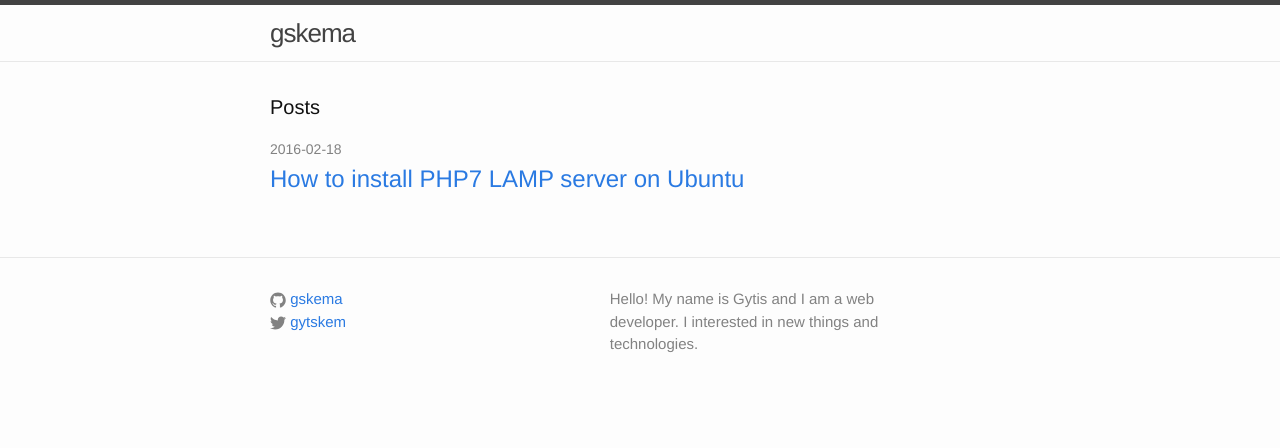
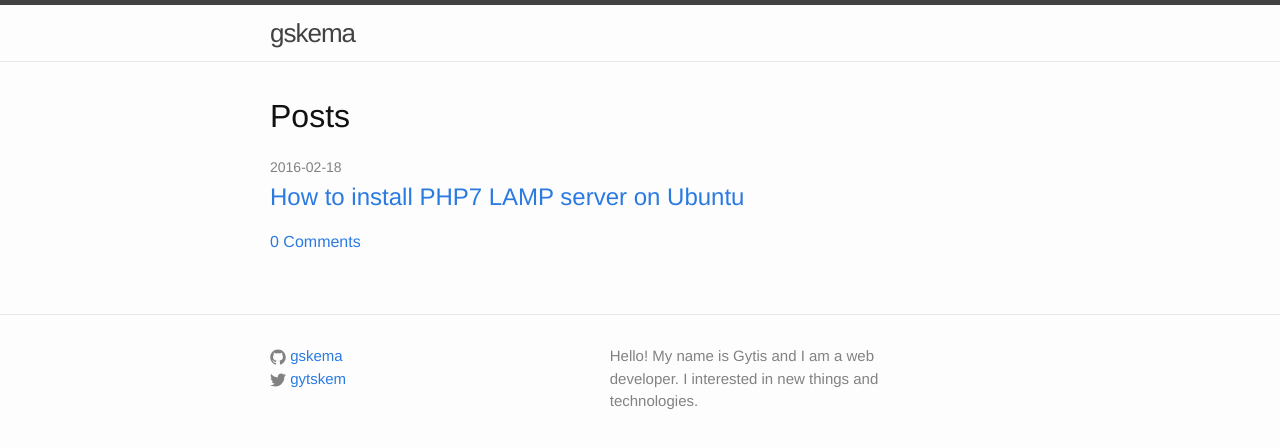
Before and after one commit to gskema/gskema.github.io, a Jekyll site: the page built from index.html, in a window 1280 px wide. Shown: the top 448 px of the page. Built offline with Jekyll 4.4.1, drawn with Linux system fonts in a browser that asks for light colours; comment, search, counter and statistics services are not loaded.

Commit message:
[+] Add comment counter to posts

```diff
--- a/index.html
+++ b/index.html
@@ -3,19 +3,18 @@ layout: default
 ---
 
 <div class="home">
-
-  <h1 class="page-heading">Posts</h1>
-
+  <h1>Posts</h1>
   <ul class="post-list">
     {% for post in site.posts %}
       <li>
         <span class="post-meta">{{ post.date | date: "%Y-%m-%d" }}</span>
-
         <h2>
           <a class="post-link" href="{{ post.url | prepend: site.baseurl }}">{{ post.title }}</a>
         </h2>
+        <a href="{{ post.url | prepend: site.baseurl }}#disqus_thread" data-disqus-identifier="{{ post.slug }}" title="View post comments">0 Comments</a>
       </li>
     {% endfor %}
   </ul>
+</div>
 
-</div>
+<script id="dsq-count-scr" src="//gskema.disqus.com/count.js" async></script>
```
